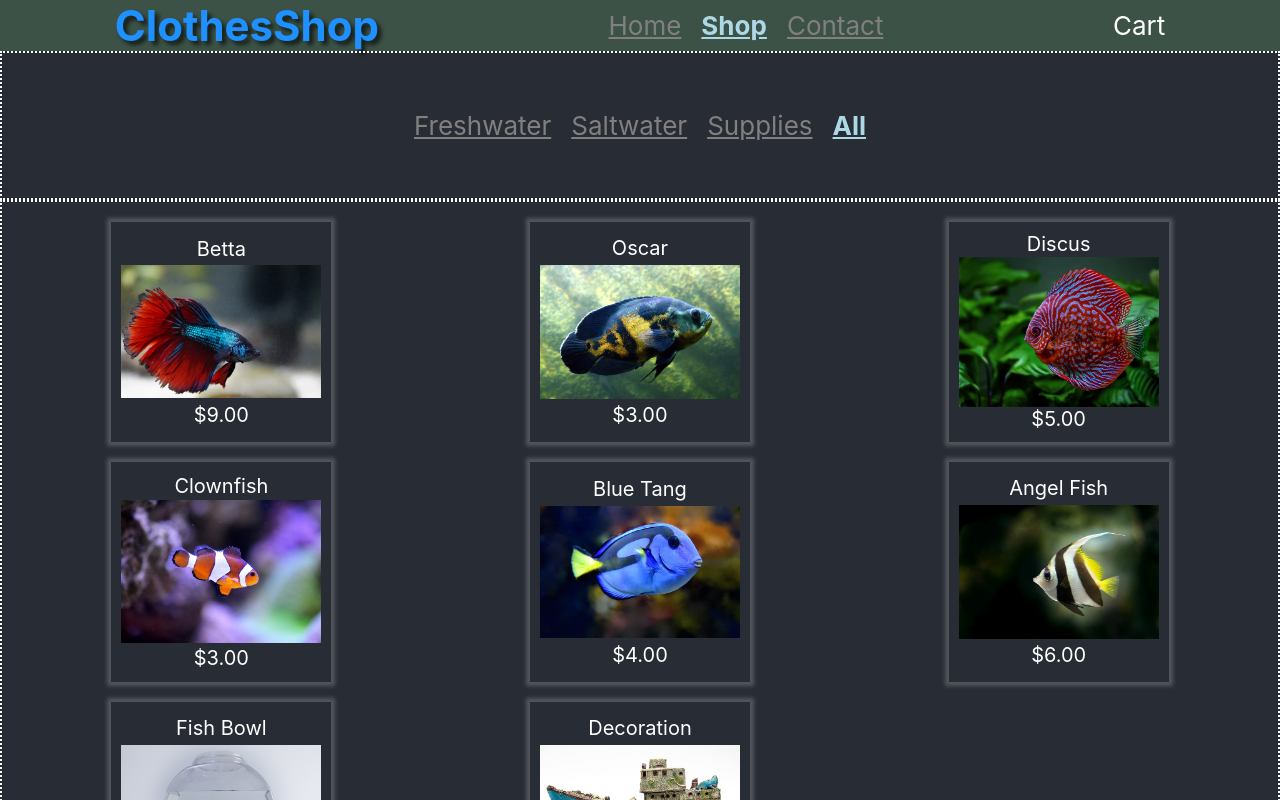
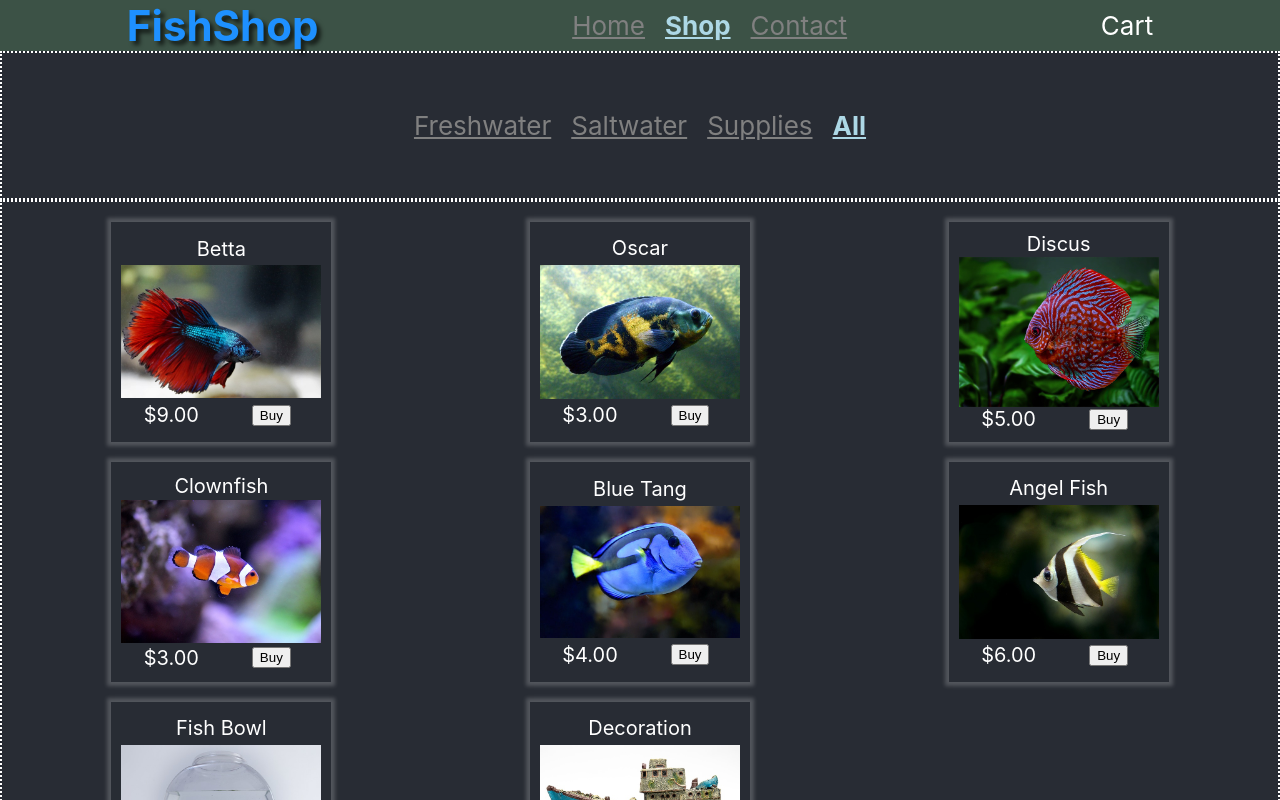
Before and after one commit to Raikho/shopping-cart, a React (Create React App) app: page /shop/all in a window 1280 px wide. Shown: the top 800 px of the page. Built offline with nearby package versions, Linux system fonts and the light colour scheme.

Commit message:
move items to base App component

```diff
--- a/src/App.css
+++ b/src/App.css
@@ -103,15 +103,21 @@ a.active {color: lightblue; font-weight: bold;}
   box-shadow: 0 0 4px 4px #fff3;
 
   display: grid;
-  grid-template-columns: 1fr;
+  grid-template-columns: 1fr 1fr;
   grid-template-rows: 1fr 3fr 1fr;
+  grid-template-areas:
+    "name name"
+    "img img"
+    "price buy";
   justify-items: center;
   align-items: center;
   font-size: 20px;
 
   padding: 10px;
 }
-img {
+.item>.name {grid-area: name;}
+.item>img {
+  grid-area: img;
   width: 100%;
   height: 100%;
   object-fit: cover;
--- a/src/App.js
+++ b/src/App.js
@@ -1,5 +1,7 @@
 import './App.css';
+import { useState } from 'react';
 import { BrowserRouter, Routes, Route, NavLink } from 'react-router-dom';
+import uniqid from 'uniqid';
 import Homepage from './Homepage.js';
 import Shop from './Shop.js';
 import Contact from './Contact.js';
@@ -9,6 +11,22 @@ import ShopLayout from './ShopLayout.js';
 import ItemList from './ItemList.js';
 
 function App() {
+  const [items, setItems] = useState([
+    {name: 'Betta', cat: 'fresh', price: 9, id: uniqid(), img: 'betta'},
+    {name: 'Oscar', cat: 'fresh', price: 3, id: uniqid(), img: 'oscar'},
+    {name: 'Discus', cat: 'fresh', price: 5, id: uniqid(), img: 'discus'},
+    {name: 'Clownfish', cat: 'salt', price: 3, id: uniqid(), img: 'clown-fish'},
+    {name: 'Blue Tang', cat: 'salt', price: 4, id: uniqid(), img: 'blue-tang'},
+    {name: 'Angel Fish', cat: 'salt', price: 6, id: uniqid(), img: 'angel-fish'},
+    {name: 'Fish Bowl', cat: 'supplies', price: 18, id: uniqid(), img: 'fish-bowl'},
+    {name: 'Decoration', cat: 'supplies', price: 10, id: uniqid(), img: 'decoration'},
+  ]);
+
+  const handleAdd = id => {
+    let item = items.filter(item => item.id === id)[0];
+    console.log('trying to add item:', item);
+  }
+
   return (
     <div className="App">
       <header className="App-header">
@@ -17,7 +35,7 @@ function App() {
             <Route element={<MainLayout />} >
               <Route path='/' element={<Homepage />} />
               <Route path='shop' element={<ShopLayout />} >
-                <Route path=':cat' element={<ItemList />} />
+                <Route path=':cat' element={<ItemList items={items} handleAdd={handleAdd}/>} />
                 <Route path='*' element={<div>DEFAULT PATH after shop</div>} />
               </Route>
               <Route path='contact' element={<Contact />} />
--- a/src/Header.js
+++ b/src/Header.js
@@ -3,7 +3,7 @@ import { NavLink } from 'react-router-dom';
 const Header = props => {
     return (
         <div className="header">
-            <div className="store-title">ClothesShop</div>
+            <div className="store-title">FishShop</div>
             <div className="nav-container">
                 <NavLink to='/' >Home</NavLink>
                 <NavLink to='shop/all' >Shop</NavLink>
--- a/src/ItemList.js
+++ b/src/ItemList.js
@@ -1,16 +1,18 @@
-import { useOutletContext } from 'react-router-dom';
+// import { useOutletContext } from 'react-router-dom';
 
 const ItemList = props => {
 
-    const [items] =  useOutletContext();
+    // const [items] =  useOutletContext();
+    const items = props.items;
 
     return (
         <div className="item-list">
             {items.map(item => (
-                <div className='item'>
+                <div className='item' key={item.id}>
                     <div className="name">{item.name}</div>
                     <img src={require(`./assets/${item.img}.jpg`)} alt={item.img} />
                     <div className="price">{`$${item.price}.00`}</div>
+                    <button onClick={() => props.handleAdd(item.id)}>Buy</button>
                 </div>
             ))}
         </div>
--- a/src/MainLayout.js
+++ b/src/MainLayout.js
@@ -2,7 +2,6 @@ import { Outlet } from 'react-router-dom';
 import Header from './Header.js';
 
 const MainLayout = props => {
-    console.log(props);
     return (
         <div className="main-layout">
             <Header />
```
